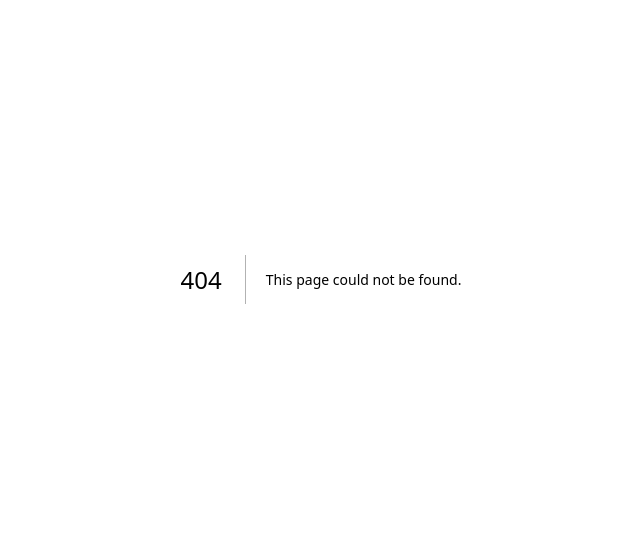
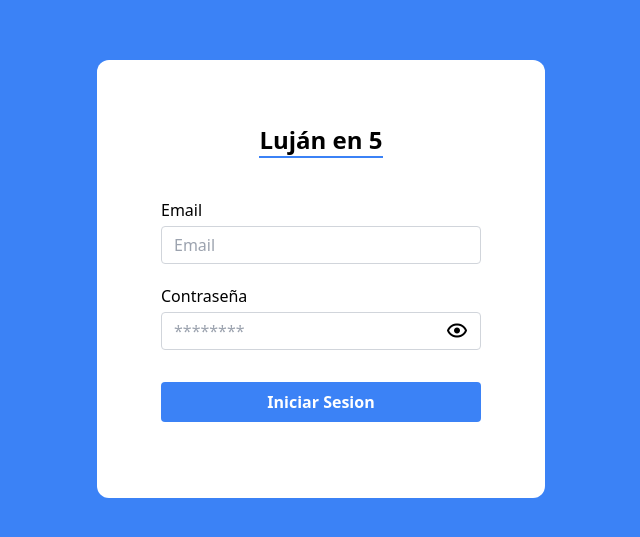
Before and after one commit to nicochiarello/lujan-en-5-dashboard, a Next.js app: page /login in a window 1280 px wide. Before the commit this address had no page. Shown: the part 121-658 px from the top of the page, without its empty margins (319-959 px from the left). Built offline with nearby package versions, Linux system fonts and the light colour scheme.

Commit message:
Added login page

```diff
--- a/package.json
+++ b/package.json
@@ -21,7 +21,8 @@
     "react-hot-toast": "^2.4.0",
     "react-infinite-scroll-component": "^6.1.0",
     "react-quill": "^2.0.0",
-    "react-spinners": "^0.13.8"
+    "react-spinners": "^0.13.8",
+    "universal-cookie": "^4.0.4"
   },
   "devDependencies": {
     "autoprefixer": "^10.4.14",
--- /dev/null
+++ b/pages/login.js
@@ -0,0 +1,123 @@
+import { useState } from "react";
+import Head from "next/head";
+import { PulseLoader } from "react-spinners";
+import { useRouter } from "next/router";
+import Cookies from "universal-cookie";
+import axios from "axios";
+import { Toaster } from "react-hot-toast";
+
+export default function Home() {
+  const router = useRouter();
+  const [formValues, setFormValues] = useState({
+    username: "",
+    password: "",
+  });
+  const [loader, setLoader] = useState(false);
+  const [authError, setAuthError] = useState({});
+  const [hiddenPassword, setHiddenPassword] = useState(true);
+
+  const signin = (e) => {
+    e.preventDefault();
+    setLoader(true);
+    axios
+      .post(`${process.env.NEXT_PUBLIC_API_URI}/api/users/login`, formValues)
+      .then((res) => {
+        setLoader(false);
+        const cookies = new Cookies();
+        cookies.set(process.env.NEXT_PUBLIC_LUJAN_EN_5_KEY, res.data.token, {
+          path: "/",
+        });
+        router.push("/dashboard/productos?page=1");
+      })
+      .catch((err) => {
+        setLoader(false);
+        setAuthError(err.response.data);
+      });
+  };
+  return (
+    <>
+      <Head>
+        <title>Luján en 5 Login</title>
+      </Head>
+      <div className="w-screen h-screen flex items-center justify-center px-2 bg-blue-500">
+        <Toaster />
+        <div className="px-2 py-4 w-full sm:max-w-full sm:w-fit h-[30rem] sm:h-fit sm:px-16 sm:py-16 bg-white text-black rounded-xl overflow-hidden flex  flex-col gap-10 justify-around">
+          <div className="flex flex-col items-center justify-center text-2xl font-bold gap-4 w-full sm:w-[calc(20rem)]">
+            <h2 className="border-b-2 border-blue-500">Luján en 5</h2>
+          </div>
+          <form onSubmit={signin} className="flex flex-col gap-5 ">
+            <div className="flex flex-col gap-1">
+              <label>Email</label>
+
+              <input
+                onChange={(e) =>
+                  setFormValues({ ...formValues, email: e.target.value.trim() })
+                }
+                value={formValues.email}
+                type="text"
+                className={`form-control block w-full pl-3 pr-12 py-1.5 text-base font-normal text-gray-700 bg-white bg-clip-padding border border-solid border-gray-300 rounded transition ease-in-out m-0 focus:text-gray-700 focus:bg-white focus:border-blue-600 focus:outline-none ${
+                  authError.email && "border border-red-400"
+                }`}
+                id="exampleFormControlInput1"
+                placeholder="Email"
+              />
+              {authError.email && (
+                <span className=" text-red-500 text-sm">{authError.email}</span>
+              )}
+            </div>
+
+            <div className="flex flex-col gap-1">
+              <label>Contraseña</label>
+              <div>
+                <div className="h-full relative">
+                  <input
+                    autoComplete="on"
+                    onChange={(e) =>
+                      setFormValues({ ...formValues, password: e.target.value.trim() })
+                    }
+                    value={formValues.password}
+                    type={hiddenPassword ? "password" : "text"}
+                    className={`form-control block w-full pl-3 pr-12 py-1.5 text-base font-normal text-gray-700 bg-white bg-clip-padding border border-solid border-gray-300 rounded transition ease-in-out m-0 focus:text-gray-700 focus:bg-white focus:border-blue-600 focus:outline-none ${
+                      authError.password && "border border-red-400"
+                    }`}
+                    placeholder={hiddenPassword ? "********" : "Contraseña"}
+                  />
+                  <div
+                    className={`absolute text-black top-[50%] translate-y-[-50%] right-2 text-2xl flex items-center h-full px-1  cursor-pointer `}
+                    onClick={() => setHiddenPassword(!hiddenPassword)}
+                  >
+                    {hiddenPassword ? (
+                      <i className="bx bx-show  "></i>
+                    ) : (
+                      <i className="bx bx-hide  "></i>
+                    )}
+                  </div>
+                </div>
+              </div>
+              {authError.password && (
+                <span className=" text-red-600 text-sm">
+                  {authError.password}
+                </span>
+              )}
+            </div>
+            {loader ? (
+              <button
+                type="submit"
+                className="rounded py-2 my-3 text-center font-bold bg-blue-400 w-full cursor-not-allowed"
+              >
+                <PulseLoader size={8} color={"#ffffff"} />
+              </button>
+            ) : (
+              <button
+                type="submit"
+                className="rounded py-2 my-3 text-center font-bold bg-blue-500 text-white w-full "
+              >
+                Iniciar Sesion
+              </button>
+            )}
+          </form>
+        </div>
+      </div>
+    </>
+  );
+}
```
Also changed, not shown: 2 other files (tests, documents, lock files or other folders).
